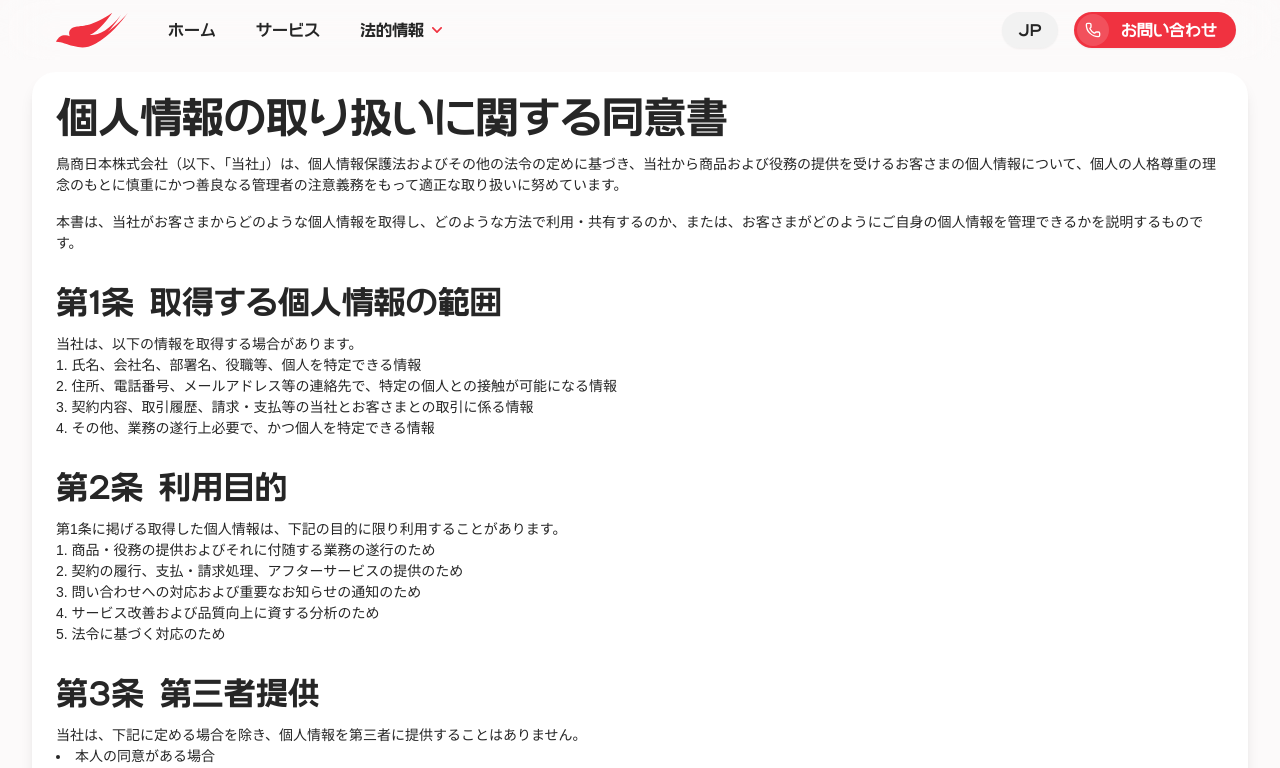
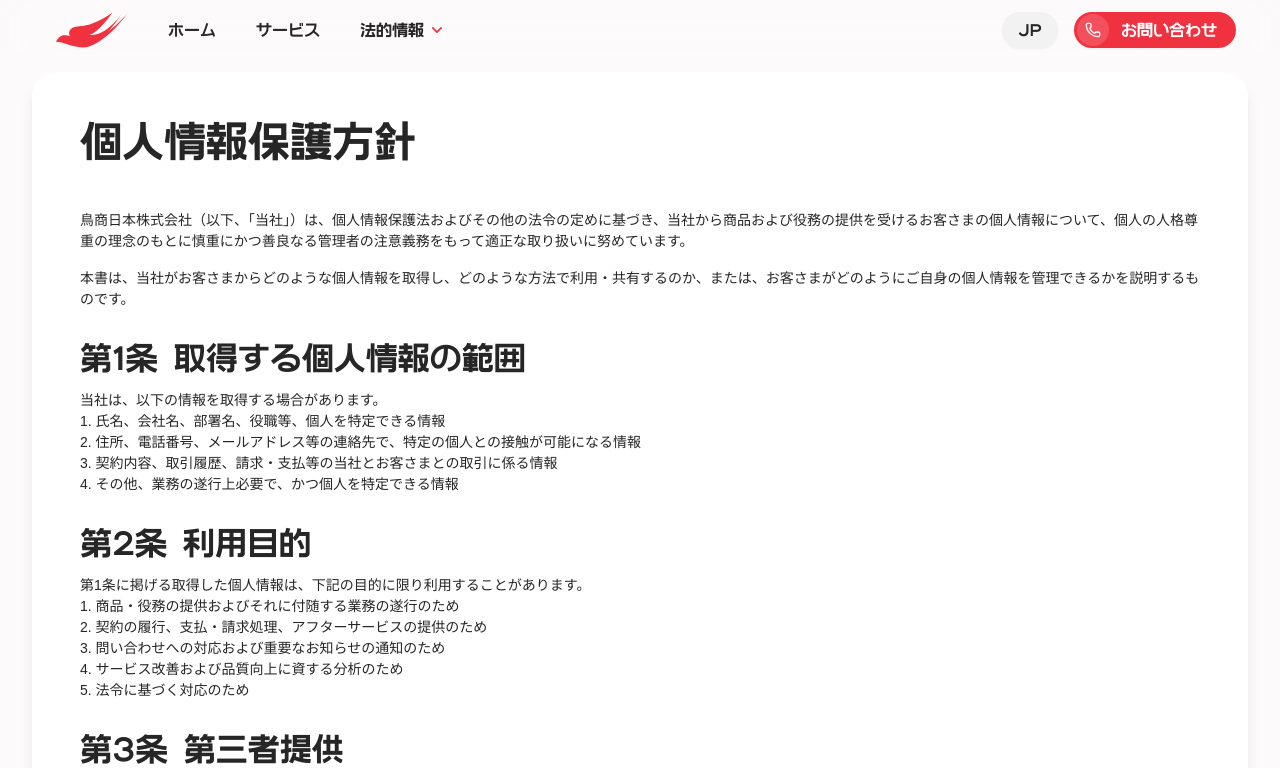
Before and after one commit to Torisho-Nihon-KK/tj-corporate-website, a Next.js app: page /privacy in a window 1280 px wide. Shown: the top 768 px of the page. Built offline with nearby package versions, Linux system fonts and the light colour scheme; a web font is replaced by a local one.

Commit message:
style: privacy, legal padding

```diff
--- a/src/app/legal-sct/page.tsx
+++ b/src/app/legal-sct/page.tsx
@@ -15,8 +15,8 @@ export default function Legal() {
         <Header />
         <SiteContent>
           <Card>
-            <CardContent>
-              <Heading size="md" className="mb-8">
+            <CardContent className="p-12">
+              <Heading size="md" className="pb-8">
                 特定商取引法に基づく表記
               </Heading>
               <table className="w-full table-auto border items-center text-align-left vertical-align-middle legal">
--- a/src/app/privacy/page.tsx
+++ b/src/app/privacy/page.tsx
@@ -14,8 +14,10 @@ export default function Privacy() {
         <Header />
         <SiteContent>
           <Card>
-            <CardContent>
-              <Heading size="md">個人情報の取り扱いに関する同意書</Heading>
+            <CardContent className="p-12">
+              <Heading size="md" className="pb-8">
+                個人情報保護方針
+              </Heading>
               <Text className="mt-4 mb-4">
                 鳥商日本株式会社（以下、「当社」）は、個人情報保護法およびその他の法令の定めに基づき、当社から商品および役務の提供を受けるお客さまの個人情報について、個人の人格尊重の理念のもとに慎重にかつ善良なる管理者の注意義務をもって適正な取り扱いに努めています。
               </Text>
@@ -63,7 +65,7 @@ export default function Privacy() {
               <Text>
                 当社は、下記に定める場合を除き、個人情報を第三者に提供することはありません。
               </Text>
-              <List>
+              <List ordered>
                 <ListItem>本人の同意がある場合</ListItem>
                 <ListItem>
                   当社の業務委託先に対し、利用目的の達成に必要な範囲で提供する場合（この場合、当社は委託先と秘密保持契約を締結し、当該委託先が本書と同等以上の取り扱いを履行するよう適切な監督を行います。）
```
